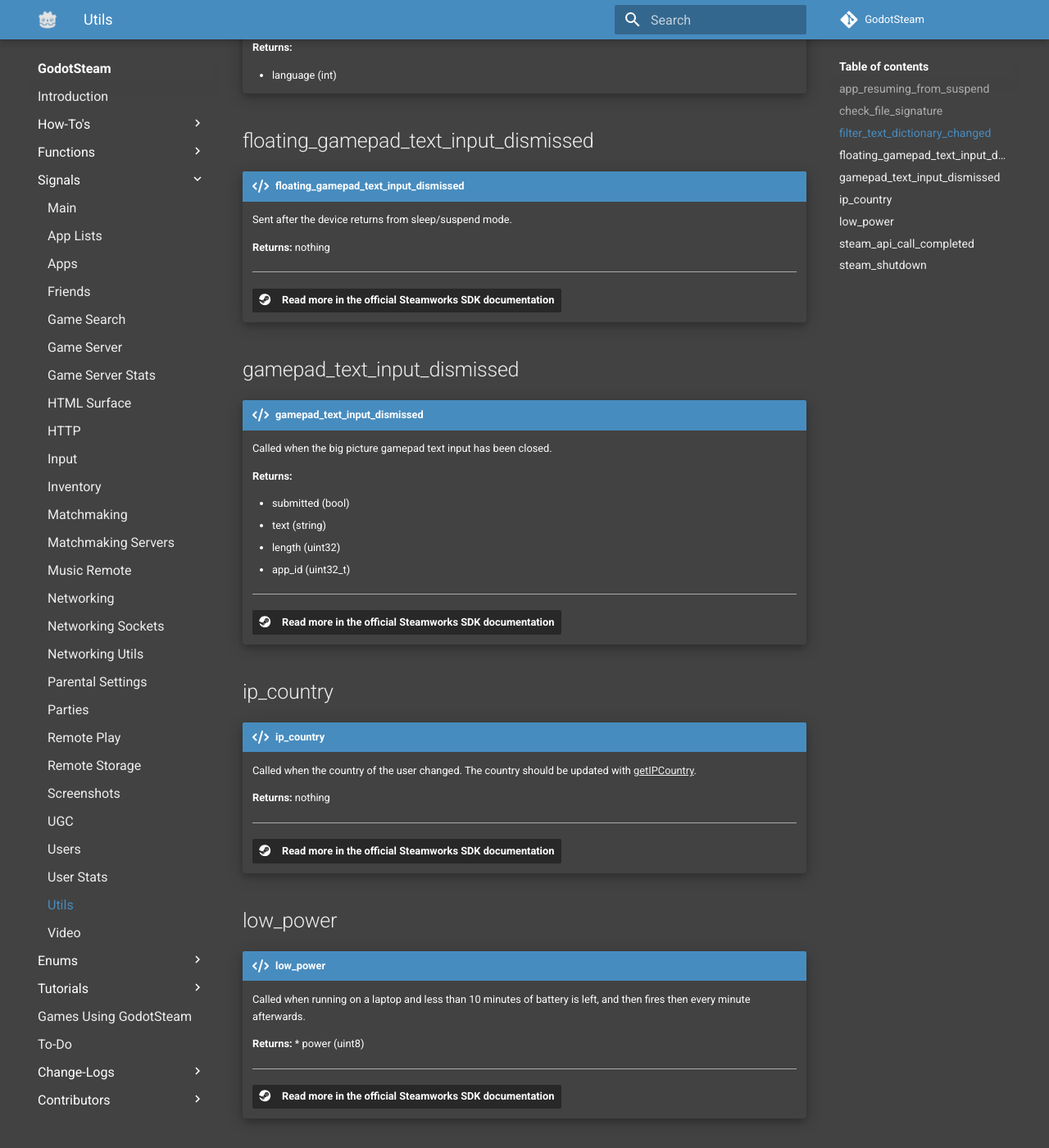
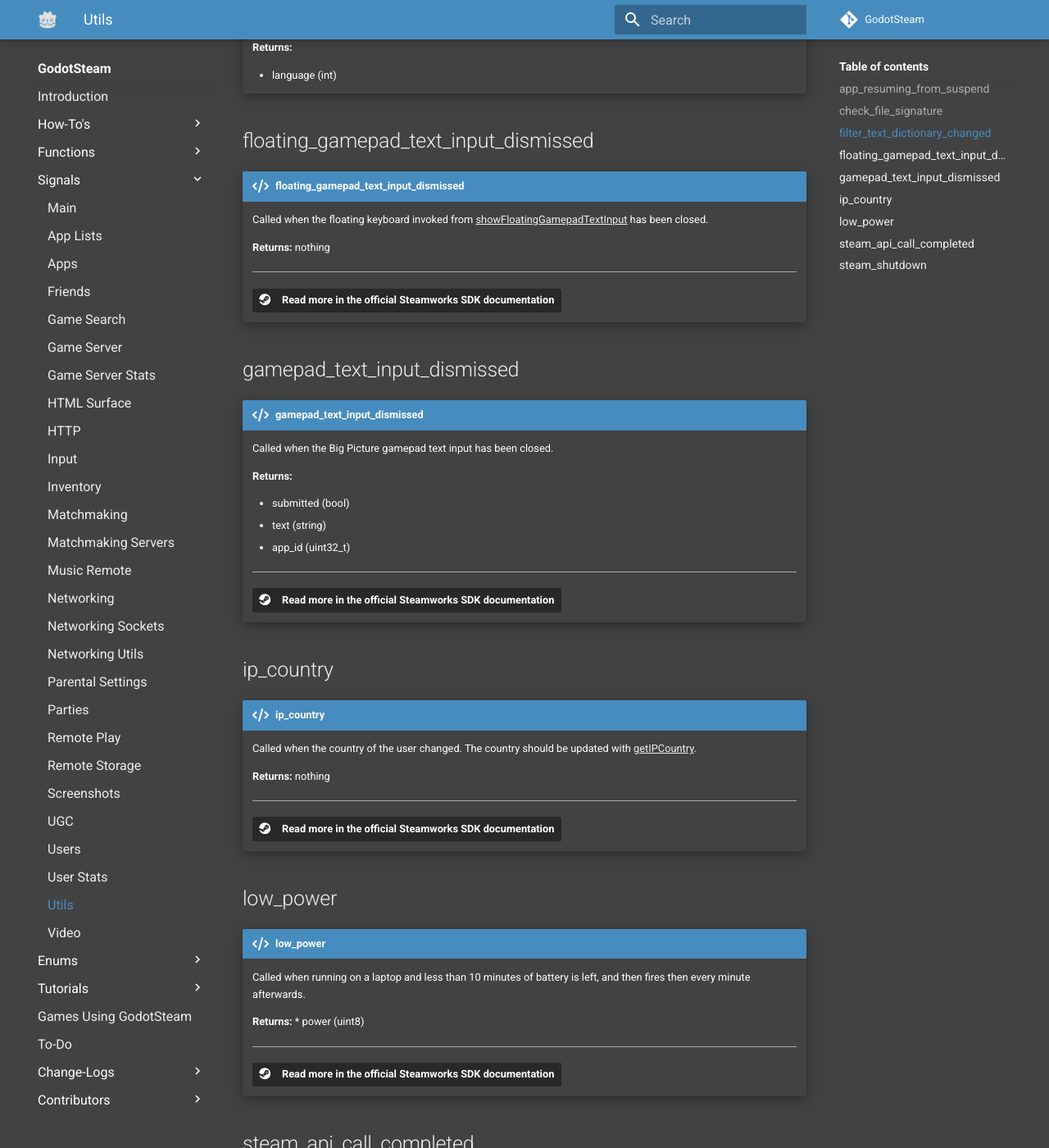
Before and after one commit to GodotSteam/GodotSteam, an MkDocs documentation site: the page built from docs/signals/utils.md, in a window 1280 px wide and 1400 px high, scrolled down 977 px. Shown: the whole window at 82% size. Built offline with MkDocs 1.6.1 and Material for MkDocs 9.7.7, drawn with Linux system fonts in a browser that asks for light colours; comment, search, counter and statistics services are not loaded; some of the changed text lies outside the part shown.

Commit message:
Various docs corrections

```diff
--- a/docs/signals/utils.md
+++ b/docs/signals/utils.md
@@ -35,12 +35,10 @@
 
 	* language (int)
 
-
-
 ## floating_gamepad_text_input_dismissed
 
 !!! function "floating_gamepad_text_input_dismissed"
-	Sent after the device returns from sleep/suspend mode.
+	Called when the floating keyboard invoked from [showFloatingGamepadTextInput](/functions/utils/#showFloatingGamepadTextInput) has been closed.
 
 	**Returns:** nothing
 
@@ -50,13 +48,12 @@
 ## gamepad_text_input_dismissed
 
 !!! function "gamepad_text_input_dismissed"
-	Called when the big picture gamepad text input has been closed.
+	Called when the Big Picture gamepad text input has been closed.
 
 	**Returns:**
 
 	* submitted (bool)
 	* text (string)
-	* length (uint32)
 	* app_id (uint32_t)
 
 	---
@@ -87,7 +84,7 @@
 ## steam_api_call_completed
 
 !!! function "steam_api_call_completed"
-	Called when a SteamAPICall_t has completed (or failed)
+	Called when a SteamAPICall_t has completed or failed.
 
 	**Returns:**
 
```
Also changed, not shown: docs/signals/main.md (+1 -1 lines), docs/signals/remote_storage.md (+1 -1 lines), docs/signals/user.md (+3 -3 lines), docs/signals/user_stats.md (+9 -8 lines).
